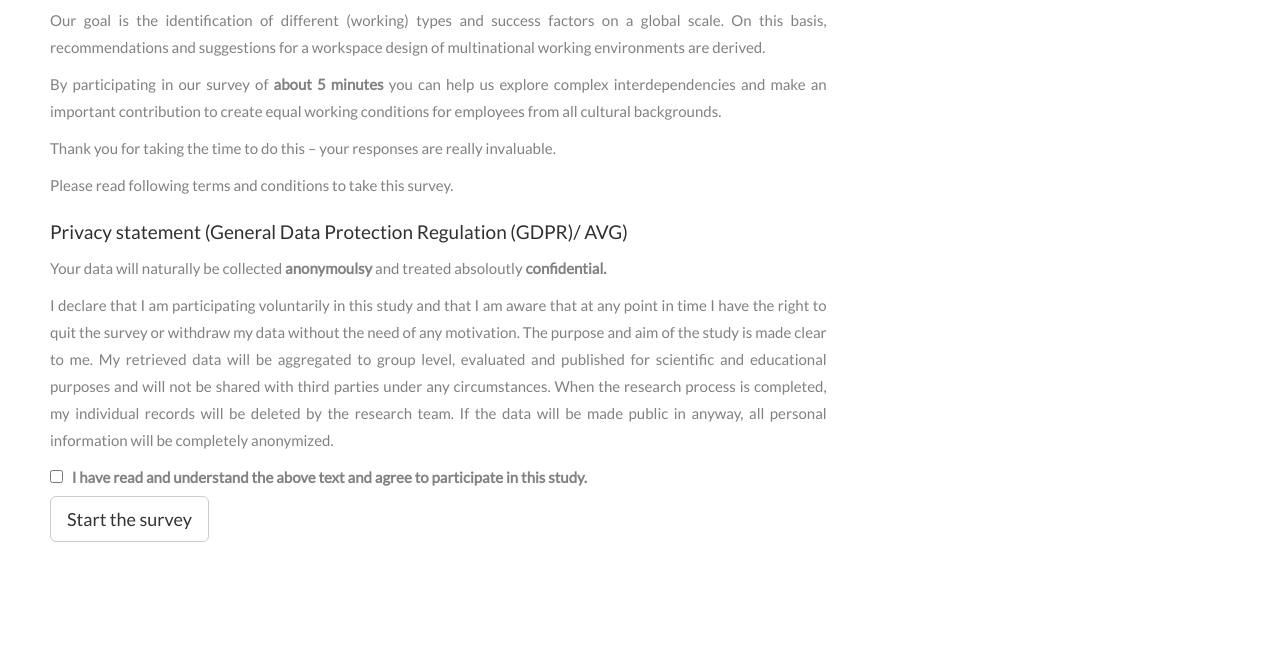
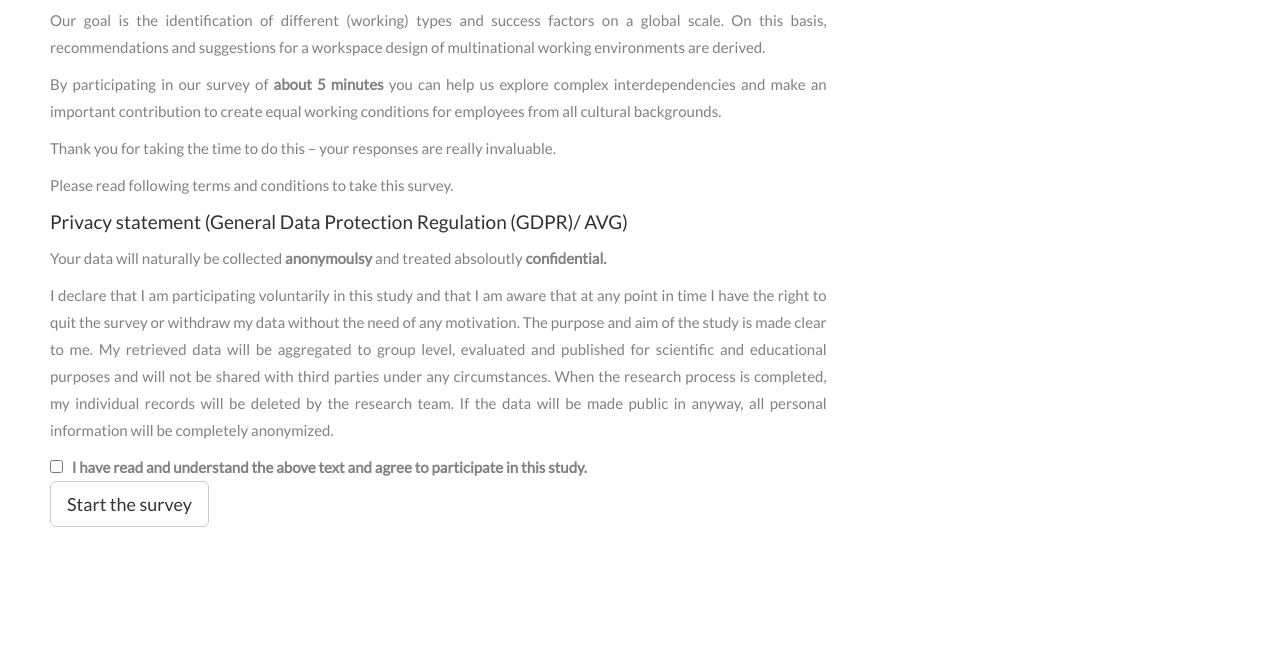
Before and after one commit to shivaa511/changetheworld, a plain HTML site: page index.html in a window 1280 px wide. Shown: the part 704-1351 px from the top of the page. After the commit the page ends 1232 px from the top, so only its background shows below. Drawn offline with nearby package versions, Linux system fonts and the light colour scheme.

Commit message:
Update index.html

```diff
--- a/index.html
+++ b/index.html
@@ -217,7 +217,7 @@
       <p  style="text-align:justify;"> Please read following terms and conditions to take this survey.</p>
 
 
-      <div class="embed-responsive embed-responsive-16by9">
+      <div>
 
        <h4>Privacy statement (General Data Protection Regulation (GDPR)/ AVG)</h4>
       <p  style="text-align:justify;">Your data will naturally be collected <strong>anonymoulsy</strong> and treated absoloutly <strong>confidential.</strong></p>
@@ -229,8 +229,8 @@ and will not be shared with third parties under any circumstances. When the rese
 process is completed, my individual records will be deleted by the research team. If the data
 will be made public in anyway, all personal information will be completely anonymized.</p>
       <div class="form-check">
-        <input type="checkbox" class="form-check-input" id="exampleCheck1" required>
-        <label class="form-check-label" for="exampleCheck1">&nbsp;&nbsp;I have read and understand the above text and agree to participate in this study.</label>
+        <input type="checkbox" class="form-check-input" style="display:inline" id="exampleCheck1" required>
+        <label class="form-check-label" style="display:inline" for="exampleCheck1">&nbsp;&nbsp;I have read and understand the above text and agree to participate in this study.</label>
          <p id="text" style="display:none;color: red"><i class="fa fa-info-circle"></i> Please accepet terms and conditions !</p>
         <br><button class="btn btn-default btn-lg" onclick="checkboxval();" >Start the survey</button>
       </div>
```
